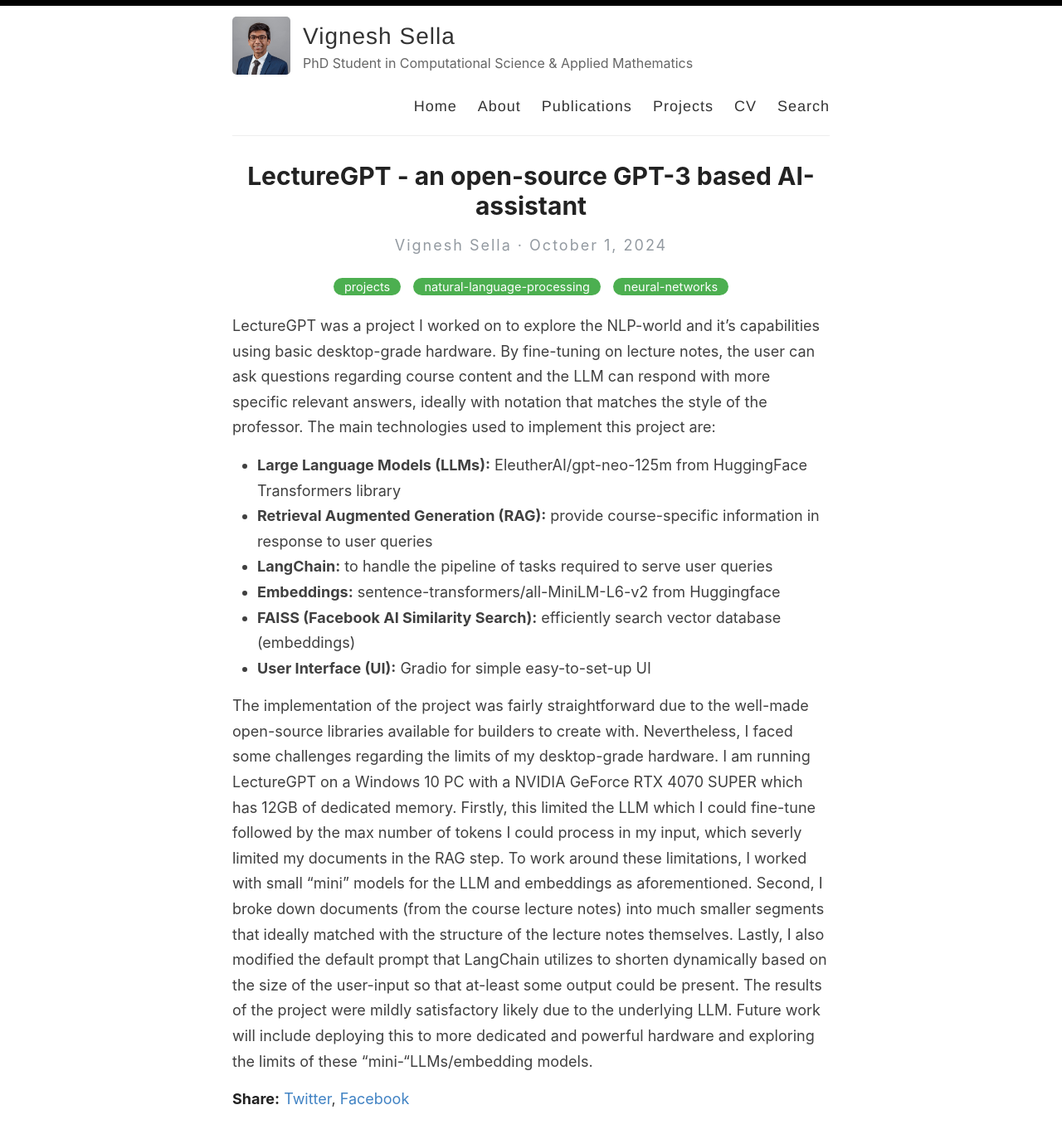
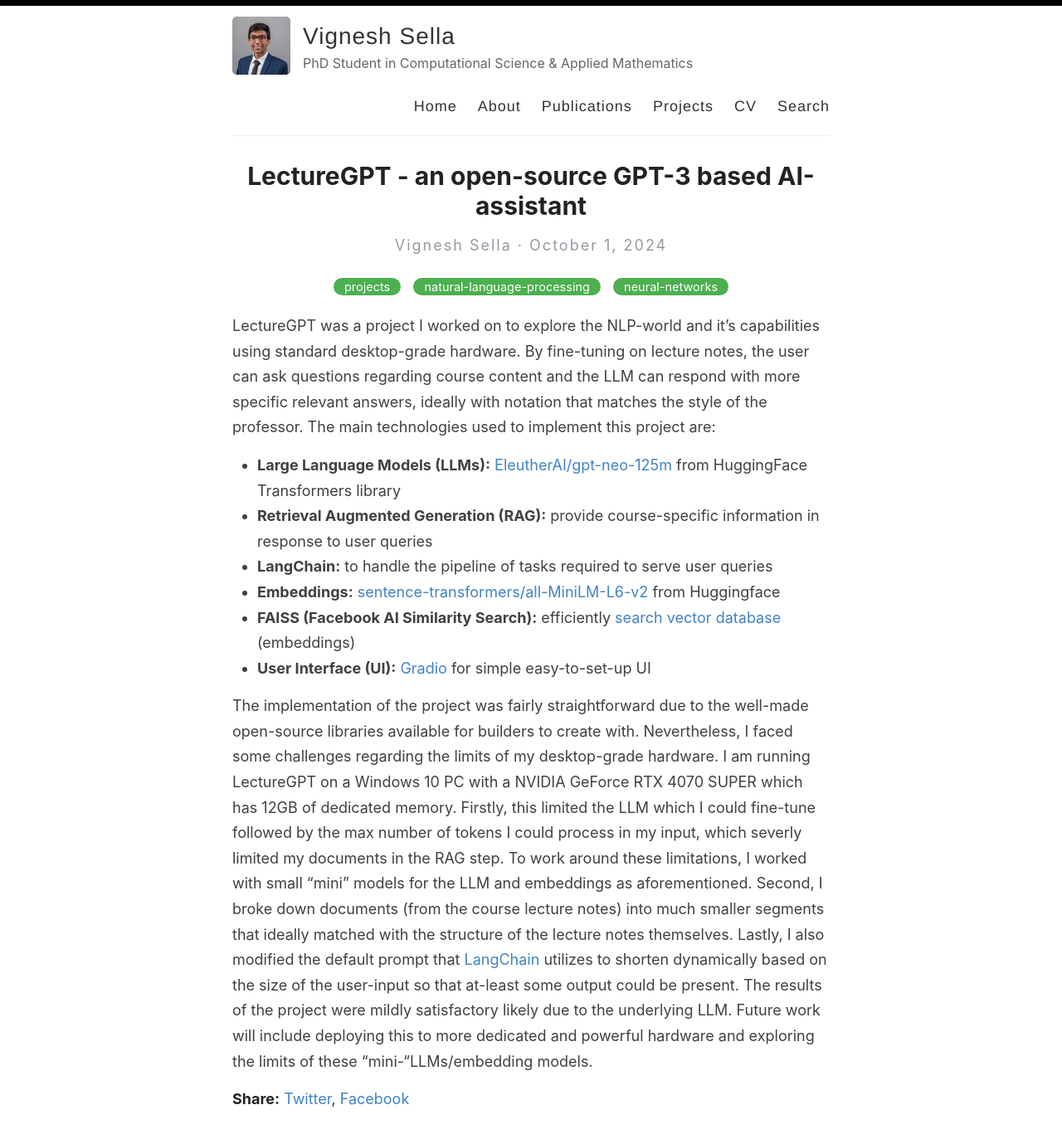
Before and after one commit to VigneshSella/vigneshsella.github.io, a Jekyll site: the page built from _posts/2024-10-01-lecturegpt.md, in a window 1280 px wide and 1400 px high. Shown: the top 1373 px of the window at 83% size. Built offline with Jekyll 4.4.1, drawn with Linux system fonts in a browser that asks for light colours.

Commit message:
edits for posts

```diff
--- a/_posts/2024-10-01-lecturegpt.md
+++ b/_posts/2024-10-01-lecturegpt.md
@@ -5,12 +5,12 @@
 excerpt: A LLM is fine-tuned on course lecture notes and retrieval augmented generation is used to create a conversational AI-assistant for students to ask specific questions about their course material.
 ---
 
-LectureGPT was a project I worked on to explore the NLP-world and it's capabilities using basic desktop-grade hardware. By fine-tuning on lecture notes, the user can ask questions regarding course content and the LLM can respond with more specific relevant answers, ideally with notation that matches the style of the professor. The main technologies used to implement this project are:
-- **Large Language Models (LLMs):** EleutherAI/gpt-neo-125m from HuggingFace Transformers library
+LectureGPT was a project I worked on to explore the NLP-world and it's capabilities using standard desktop-grade hardware. By fine-tuning on lecture notes, the user can ask questions regarding course content and the LLM can respond with more specific relevant answers, ideally with notation that matches the style of the professor. The main technologies used to implement this project are:
+- **Large Language Models (LLMs):** [EleutherAI/gpt-neo-125m](https://huggingface.co/EleutherAI/gpt-neo-125m) from HuggingFace Transformers library
 - **Retrieval Augmented Generation (RAG):** provide course-specific information in response to user queries
 - **LangChain:** to handle the pipeline of tasks required to serve user queries
-- **Embeddings:** sentence-transformers/all-MiniLM-L6-v2 from Huggingface
-- **FAISS (Facebook AI Similarity Search):** efficiently search vector database (embeddings)
-- **User Interface (UI):** Gradio for simple easy-to-set-up UI
+- **Embeddings:** [sentence-transformers/all-MiniLM-L6-v2](https://huggingface.co/sentence-transformers/all-MiniLM-L6-v2) from Huggingface
+- **FAISS (Facebook AI Similarity Search):** efficiently [search vector database](https://huggingface.co/docs/datasets/v1.2.0/faiss_and_ea.html) (embeddings)
+- **User Interface (UI):** [Gradio](https://www.gradio.app/) for simple easy-to-set-up UI
 
-The implementation of the project was fairly straightforward due to the well-made open-source libraries available for builders to create with. Nevertheless, I faced some challenges regarding the limits of my desktop-grade hardware. I am running LectureGPT on a Windows 10 PC with a NVIDIA GeForce RTX 4070 SUPER which has 12GB of dedicated memory. Firstly, this limited the LLM which I could fine-tune followed by the max number of tokens I could process in my input, which severly limited my documents in the RAG step. To work around these limitations, I worked with small "mini" models for the LLM and embeddings as aforementioned. Second, I broke down documents (from the course lecture notes) into much smaller segments that ideally matched with the structure of the lecture notes themselves. Lastly, I also modified the default prompt that LangChain utilizes to shorten dynamically based on the size of the user-input so that at-least some output could be present. The results of the project were mildly satisfactory likely due to the underlying LLM. Future work will include deploying this to more dedicated and powerful hardware and exploring the limits of these "mini-"LLMs/embedding models.
+The implementation of the project was fairly straightforward due to the well-made open-source libraries available for builders to create with. Nevertheless, I faced some challenges regarding the limits of my desktop-grade hardware. I am running LectureGPT on a Windows 10 PC with a NVIDIA GeForce RTX 4070 SUPER which has 12GB of dedicated memory. Firstly, this limited the LLM which I could fine-tune followed by the max number of tokens I could process in my input, which severly limited my documents in the RAG step. To work around these limitations, I worked with small "mini" models for the LLM and embeddings as aforementioned. Second, I broke down documents (from the course lecture notes) into much smaller segments that ideally matched with the structure of the lecture notes themselves. Lastly, I also modified the default prompt that [LangChain](https://python.langchain.com/docs/tutorials/llm_chain/) utilizes to shorten dynamically based on the size of the user-input so that at-least some output could be present. The results of the project were mildly satisfactory likely due to the underlying LLM. Future work will include deploying this to more dedicated and powerful hardware and exploring the limits of these "mini-"LLMs/embedding models.
```
Also changed, not shown: _posts/2020-8-17-nytrox-paraffin-hybrid-rocket-engine.md (+2 -2 lines).
